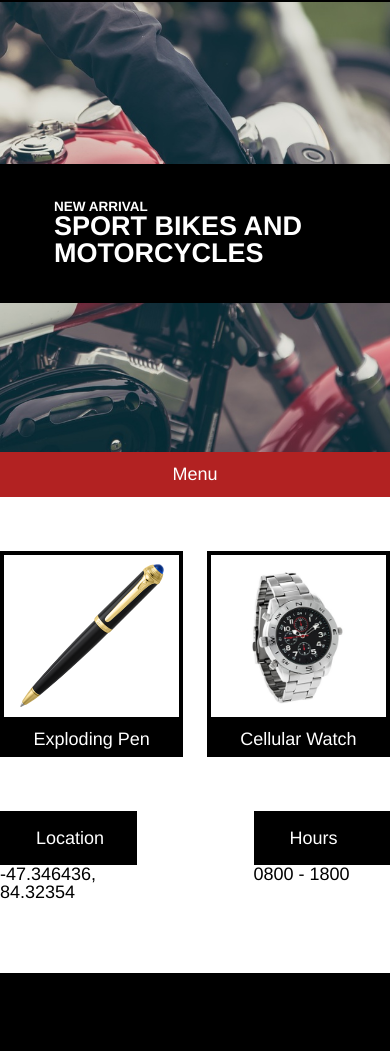
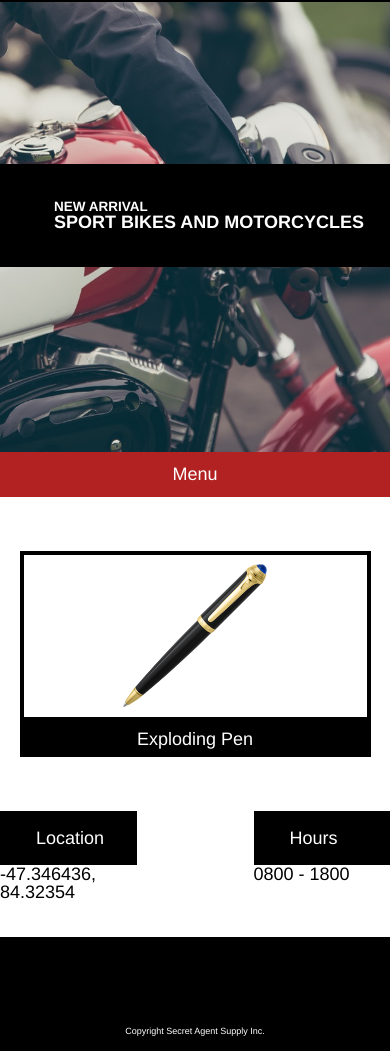
Before and after one commit to PrestonGB/secretagentsupply, a plain HTML site: page index.html in a window 390 px wide. Shown: the part 49-1100 px from the top of the page. Drawn offline with Linux system fonts and the light colour scheme; files whose address does not match are found by name.

Commit message:
Begin phone formatting

```diff
--- a/resources/css/style.css
+++ b/resources/css/style.css
@@ -149,7 +149,7 @@ footer {
   .item3 {
     display: none;
   }
-  h4 {
+  .new h4 {
     font-size:.75rem;
   }
   .new h2 {
@@ -167,3 +167,27 @@ footer {
     display:none;
   }
 }
+
+@media only screen and (max-width: 470px) {
+  .item2 {
+    display: none;
+  }
+  .item1 {
+    width: 90%;
+  }
+  .items {
+    justify-content: center;
+  }
+  footer {
+    text-align: center;
+    font-size: 0.5rem;
+  }
+ h4 {
+    font-size: 0.77rem;
+  }
+  .new h2 {
+    font-size: 1rem;
+  }
+  .new {
+  }
+}
```
